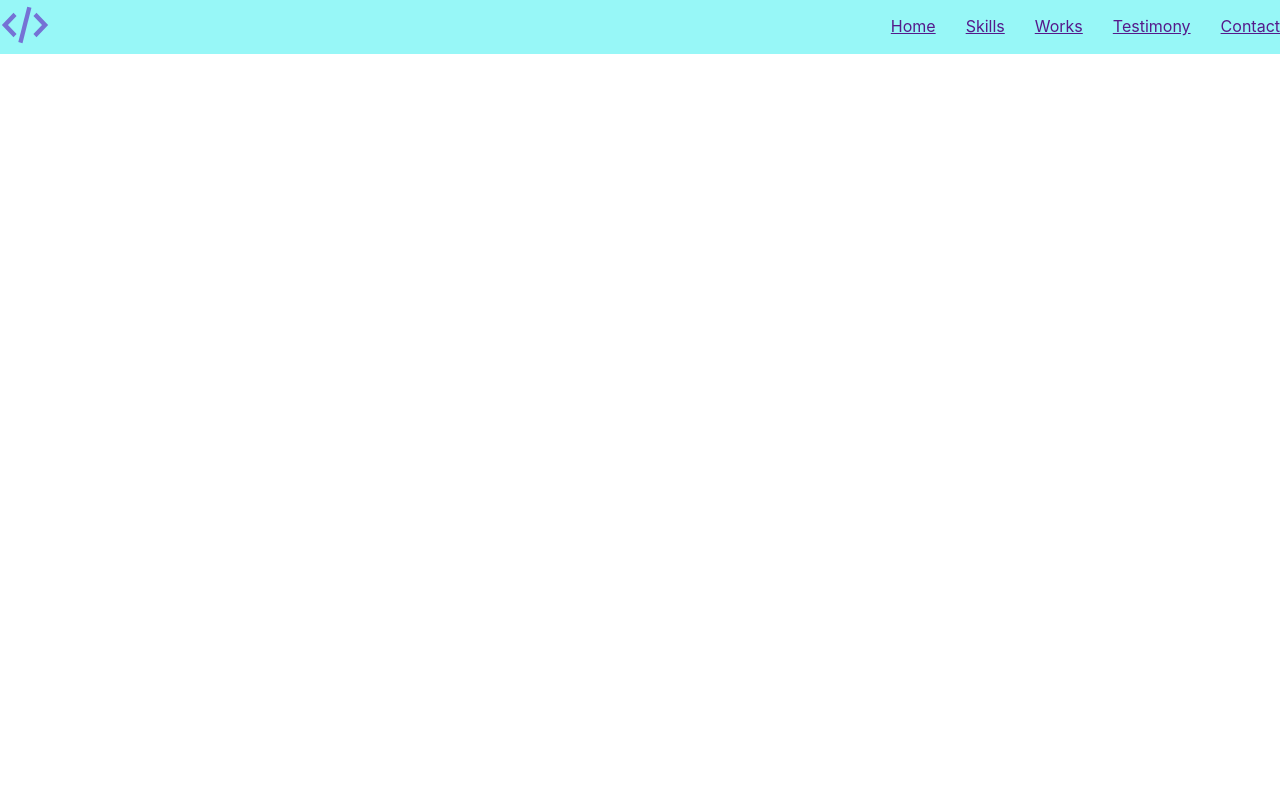
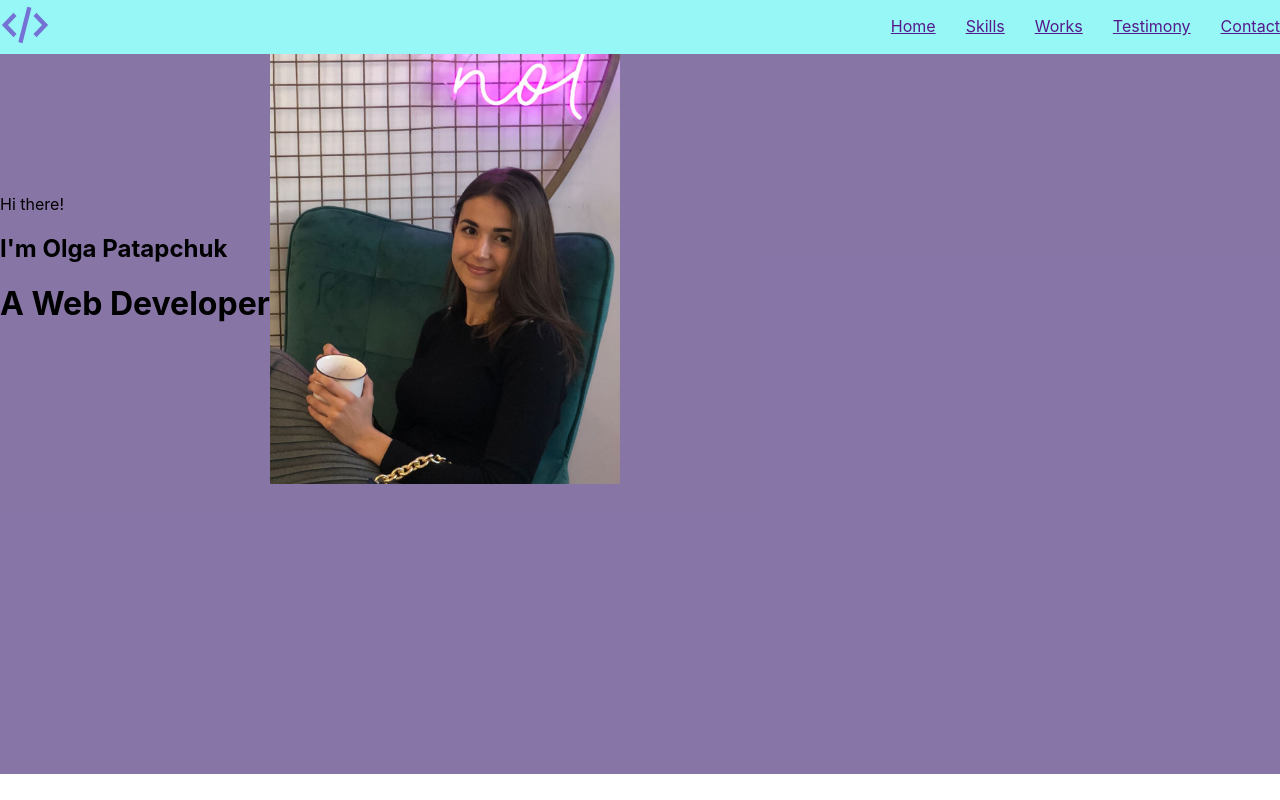
Before and after one commit to 0lgaP1/my-portfolio, a React app: page / in a window 1280 px wide. Built offline with nearby package versions, Linux system fonts and the light colour scheme.

Commit message:
Created header and main section

```diff
--- a/src/App.tsx
+++ b/src/App.tsx
@@ -1,11 +1,13 @@
 import './App.css';
 import {Header} from "./layout/header/Header";
+import {Main} from "./layout/sections/main/Main";
 
 
 function App() {
     return (
         <div className="App">
             <Header/>
+            <Main/>
         </div>
     );
 }
--- /dev/null
+++ b/src/components/FlexWrapper.tsx
@@ -0,0 +1,16 @@
+import styled from "styled-components";
+
+type FlexWrapperPropsType = {
+    direction?: string
+    justify?: string
+    align?: string
+    wrap?: string
+}
+
+export const FlexWrapper = styled.div<FlexWrapperPropsType>`
+    display: flex;
+    flex-direction: ${props => props.direction || "row"};
+    justify-items: ${props => props.justify || "stretch"};
+    align-items: ${props => props.align || "flex-start"};
+    flex-wrap: ${props => props.wrap || "nowrap"};
+`
--- a/src/layout/sections/main/Main.tsx
+++ b/src/layout/sections/main/Main.tsx
@@ -1,14 +1,33 @@
 import React from 'react';
+import styled from "styled-components";
+import photo from '../../../assets/img/main-photo.jpg'
+import {FlexWrapper} from "../../../components/FlexWrapper";
 
 export const Main = () => {
     return (
-        <div>
-            <div>
-                <span>Hi there!</span>
-                <h2>I'm Olga Patapchuk</h2>
-                <h1>A Web Developer</h1>
-            </div>
-            <image src="" alt="" />
-        </div>
+        <StyledMain>
+            <FlexWrapper align={"center"} justify={"space-between"}>
+                <StyledText>
+                    <span>Hi there!</span>
+                    <h2>I'm Olga Patapchuk</h2>
+                    <h1>A Web Developer</h1>
+                </StyledText>
+                <Photo src={photo} alt="Main photo" />
+            </FlexWrapper>
+        </StyledMain>
     );
 };
+
+const StyledMain = styled.div`
+    min-height: 90vh;
+    background-color: rgba(129, 110, 162, 0.95);
+`
+
+const Photo = styled.img`
+    width: 350px;
+    height: 430px;
+    object-fit: cover;
+`
+const StyledText = styled.div`
+
+`
```
